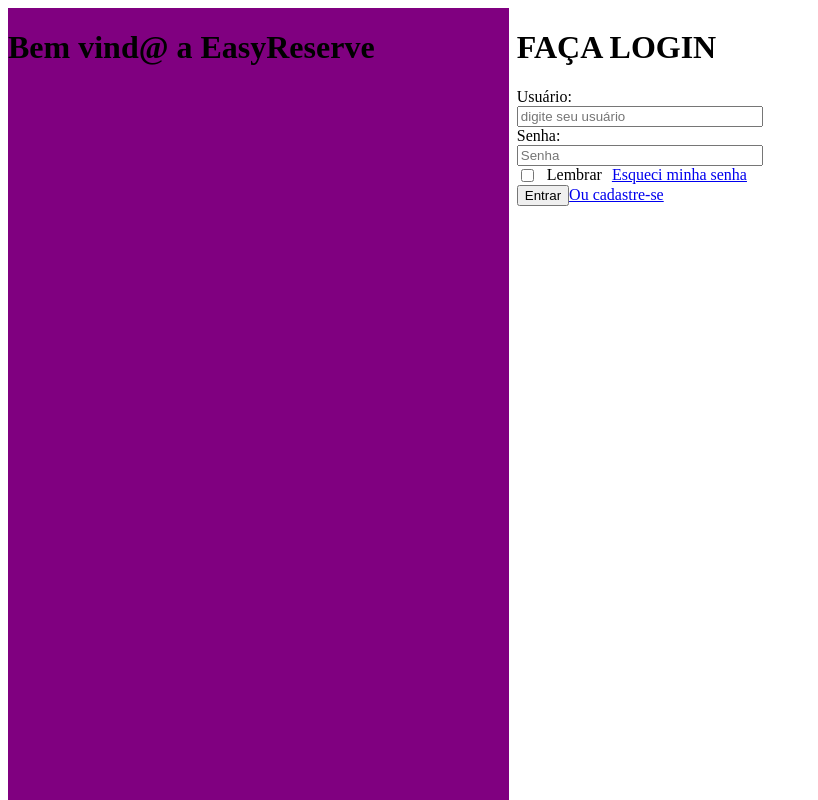
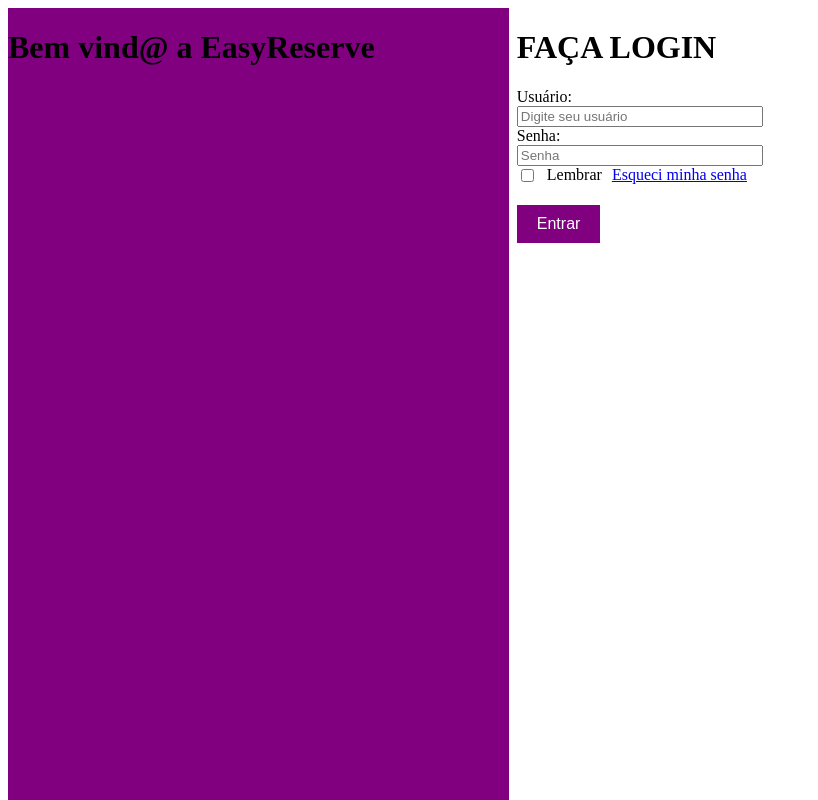
Before and after one commit to RicardoMachadoOFC/desenvolvimento-web-2025, an Angular app in the folder Front/Reserva/: page / in a window 1280 px wide. Shown: the top 800 px of the page, without its empty margins (0-818 px from the left). Built offline with nearby package versions, Linux system fonts and the light colour scheme.

Commit message:
att html css

```diff
--- a/Front/Reserva/src/app/Components/components/login/login.component.css
+++ b/Front/Reserva/src/app/Components/components/login/login.component.css
@@ -44,3 +44,14 @@ html, body {
     height: 100%;
     margin: 0;
 }
+
+.Botao {
+    background-color: purple;
+    color: white;
+    border: none;
+    padding: 10px 20px;
+    cursor: pointer;
+    font-size: 16px;
+    margin-top: 20px;
+
+}
--- a/Front/Reserva/src/app/Components/components/login/login.component.html
+++ b/Front/Reserva/src/app/Components/components/login/login.component.html
@@ -12,7 +12,7 @@
 </div>
   <div class="campo">
     <label for="user">Usuário:</label>
-    <input type="email" id="email" placeholder="digite seu usuário">
+    <input type="email" id="email" placeholder="Digite seu usuário">
   </div>
 
   <div class="campo">
@@ -26,6 +26,6 @@
     <a href="#">Esqueci minha senha</a>
   </div>
 
-  <button>Entrar</button>
-  <a href="#">Ou cadastre-se</a>
+  <button class="Botao">Entrar</button>
+
 </form>
```
